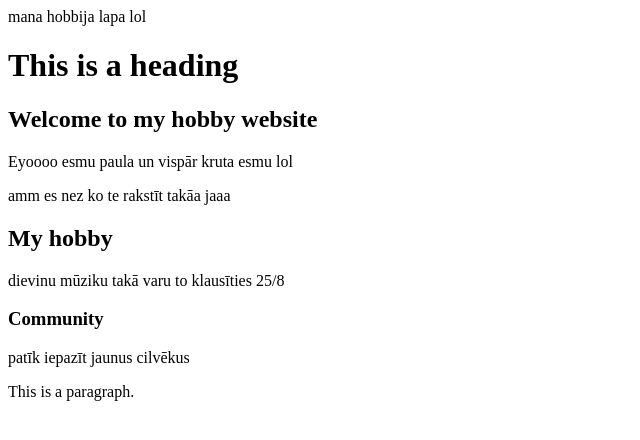
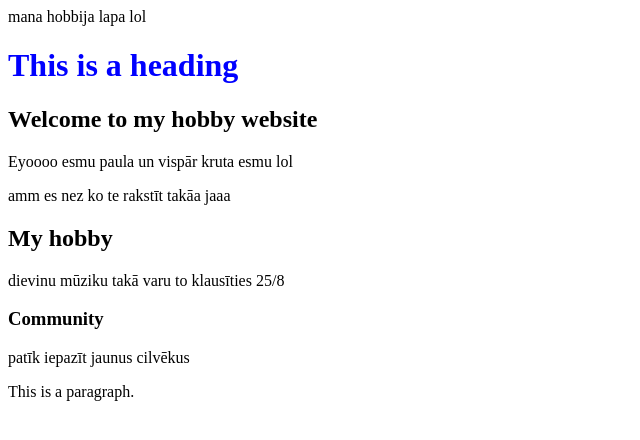
Before and after one commit to paula0o0/my-second-webpage, a plain HTML site: page index.html in a window 1280 px wide. Shown: the whole page, without its empty margins (0-640 px from the left). Drawn offline with Linux system fonts and the light colour scheme.

Commit message:
Update index.html

```diff
--- a/index.html
+++ b/index.html
@@ -9,7 +9,7 @@
 
 <body>
 
-<h1> This is a heading</h1>
+<h1 style="color:blue;"> This is a heading</h1>
 <h2> Welcome to my hobby website</h2>
 <p> Eyoooo esmu paula un vispār kruta esmu lol</p>
  <p> amm es nez ko te rakstīt takāa jaaa</p>
```
